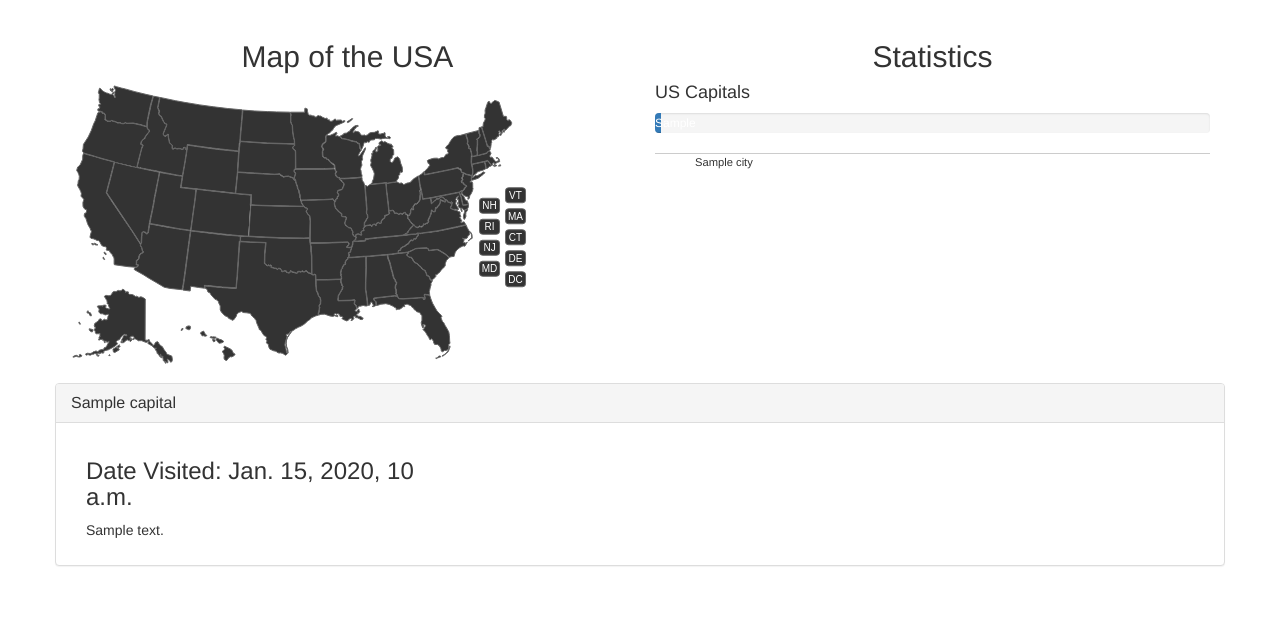
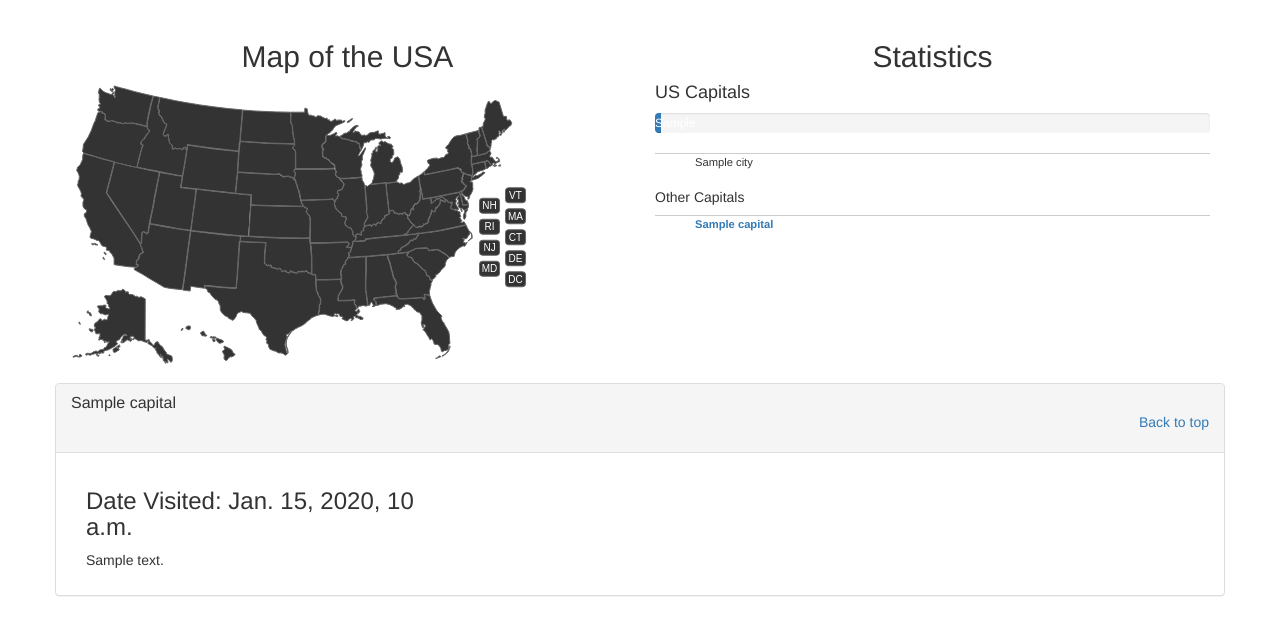
Before and after one commit to dtraleigh/capitals, a Django app: template templates/index.html in a window 1280 px wide. Shown: the part 52-687 px from the top of the page. Run offline with Django 3.2, Linux system fonts and the light colour scheme; the template is opened without the code that fills it: most values are stand-ins (such as "Sample title", 1, 10 or a date in 2020); some libraries are stand-ins or nearby versions.

Commit message:
Finished adding anchor links to capital list.

```diff
--- a/templates/index.html
+++ b/templates/index.html
@@ -136,6 +136,7 @@
 	</script>
 </head>
 <body>
+	<a name="top"></a>
 	<nav class="navbar navbar-default">
 		<div class="container">
 			<p class="navbar-text">Leo and Jen - Capitals Journey</p>
@@ -160,12 +161,18 @@
 			  </div>
 			</div>
 			<ul id="quad">
-				{%for city, visited in us_states_list%}
+				{%for city, visited, state in us_states_list%}
 					{%if visited%}
-						<li>{{city}}*</li>
+						<li><strong><a href="#{{state}}">{{city}}</a></strong></li>
 					{%else%}
 						<li>{{city}}</li>
 					{%endif%}
+				{%endfor%}
+			</ul>
+			<h5>Other Capitals</h5>
+			<ul id="quad">
+				{%for capital in other_capitals%}
+					<li><strong><a href="#{{capital.id}}">{{capital.name}}</a></strong></li>
 				{%endfor%}
 			</ul>
 		</div>
@@ -175,7 +182,9 @@
 	<div class="row">
 		<div class="panel panel-default">
 			<div class="panel-heading">
+				<a name="{{capital.us_state}}"></a>
 		    <h2 class="panel-title">{{capital.name}}</h2>
+				<p class="text-right"><a href="#top">Back to top</a></p>
 		  </div>
 			<div class="panel-body">
 				<div class="col-sm-4 col-xs-12">
```
Also changed, not shown: capitals/views.py (+8 -3 lines).
